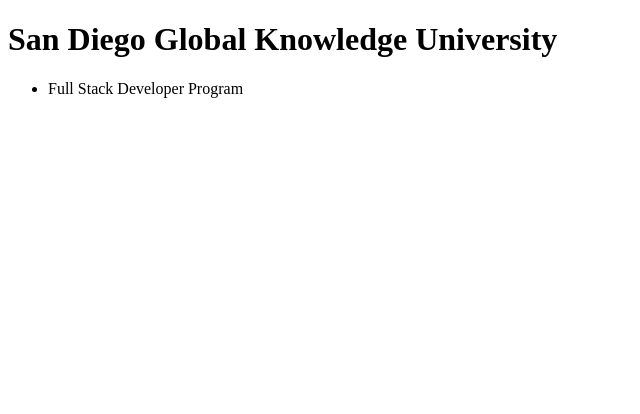
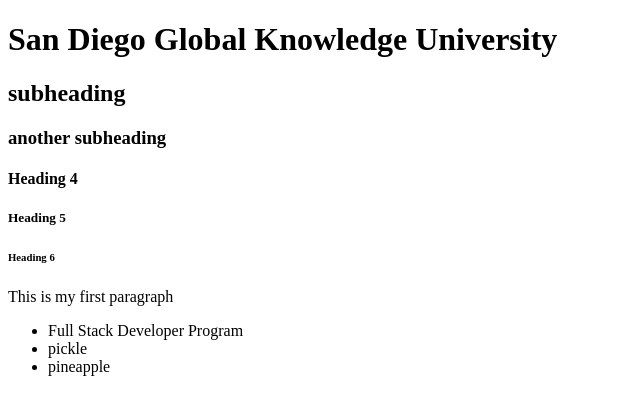
Before and after one commit to pasalgado94/101-myblog, a plain HTML site: page myblog/index.html in a window 1280 px wide. Shown: the whole page, without its empty margins (0-640 px from the left). Drawn offline with Linux system fonts and the light colour scheme.

Commit message:
Add files via upload

```diff
--- a/myblog/index.html
+++ b/myblog/index.html
@@ -7,8 +7,18 @@
 </head>
 <body>
     <h1>San Diego Global Knowledge University</h1>
+    <h2>subheading</h2>
+    <h3>another subheading</h3>
+    <h4>Heading 4</h4>
+    <h5>Heading 5</h5>
+    <h6>Heading 6</h6>
+
+    <p>This is my first paragraph</p>
+
     <ul>
         <li>Full Stack Developer Program</li>
-    <ul>
+        <li>pickle</li>
+        <li>pineapple</li>
+    </ul>
 </body>
 </html>
```
